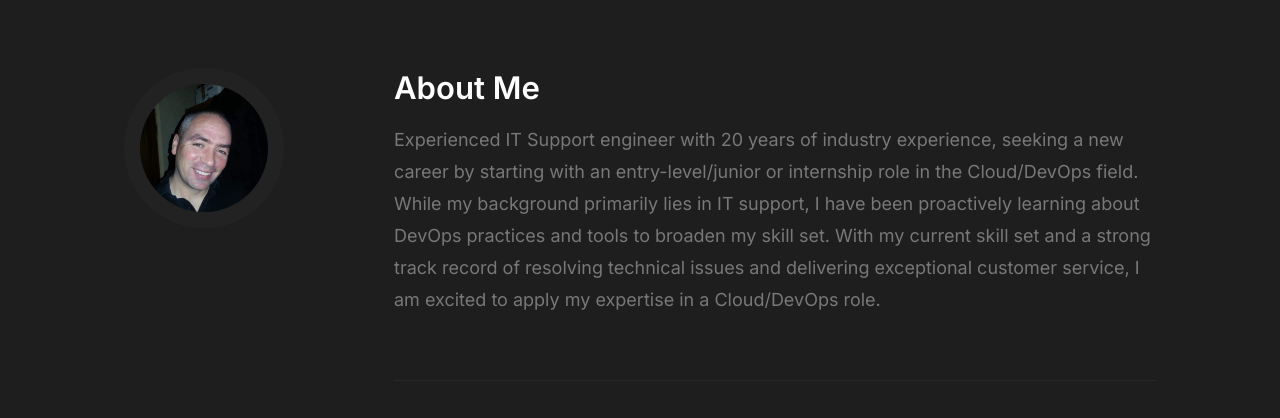
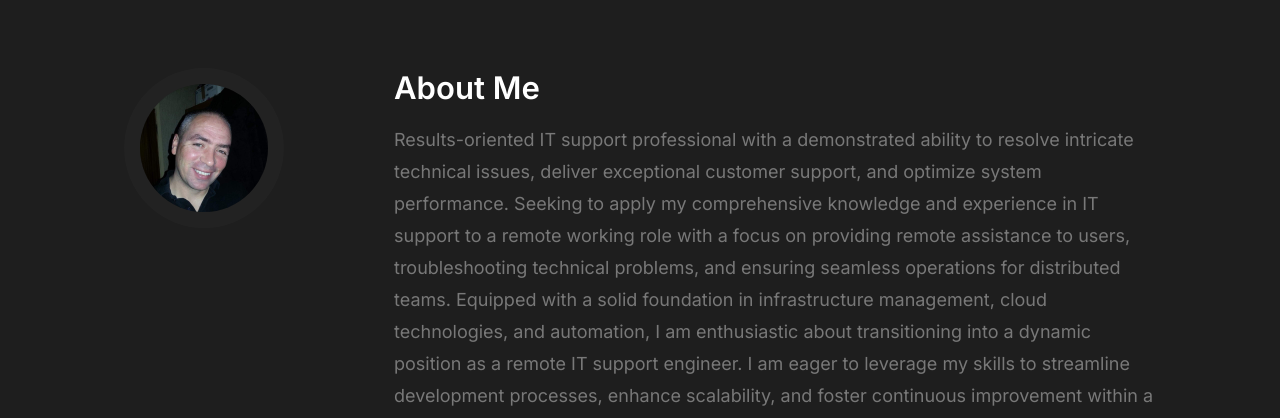
Before and after one commit to glenleach/aws-cloud-resume-challenge, a plain HTML site: page website/index.html in a window 1280 px wide. Shown: the part 940-1358 px from the top of the page. Drawn offline with nearby package versions, Linux system fonts and the light colour scheme; no server answers.

Commit message:
update index

```diff
--- a/website/index.html
+++ b/website/index.html
@@ -120,9 +120,14 @@
             <div class="column large-9 tab-12 s-about__content">
                 <h3>About Me</h3>
                 <p>
-                    Experienced IT Support engineer with 20 years of industry experience, seeking a new career by starting with an entry-level/junior or internship role in the Cloud/DevOps field. While my background primarily lies in IT support,
-                    I have been proactively learning about DevOps practices and tools to broaden my skill set. With my current skill set and a strong track record of resolving technical issues and delivering exceptional customer service,
-                    I am excited to apply my expertise in a Cloud/DevOps role.
+                    Results-oriented IT support professional with a demonstrated ability to resolve intricate technical issues, deliver exceptional customer support, and optimize system performance. Seeking to apply my comprehensive knowledge and experience in IT support
+                    to a remote working role with a focus on providing remote assistance to users, troubleshooting technical problems, and ensuring seamless operations for distributed teams. Equipped with a solid foundation in infrastructure management, cloud technologies,
+                    and automation, I am enthusiastic about transitioning into a dynamic position as a remote IT support engineer. I am eager to leverage my skills to streamline development processes, enhance scalability, and foster continuous improvement within a collaborative
+                    remote working environment. I possess a keen eye for identifying opportunities to increase efficiency and excel in implementing innovative solutions that align with business objectives. Driven by a passion for learning and equipped with strong
+                    problem-solving abilities, I am ready to tackle new challenges and contribute to the success of cross-functional teams in achieving operational excellence. By delivering robust and reliable systems, I aim to ensure uninterrupted productivity
+                    and seamless collaboration for remote teams.
+
+
 
                 </p>
 
```
